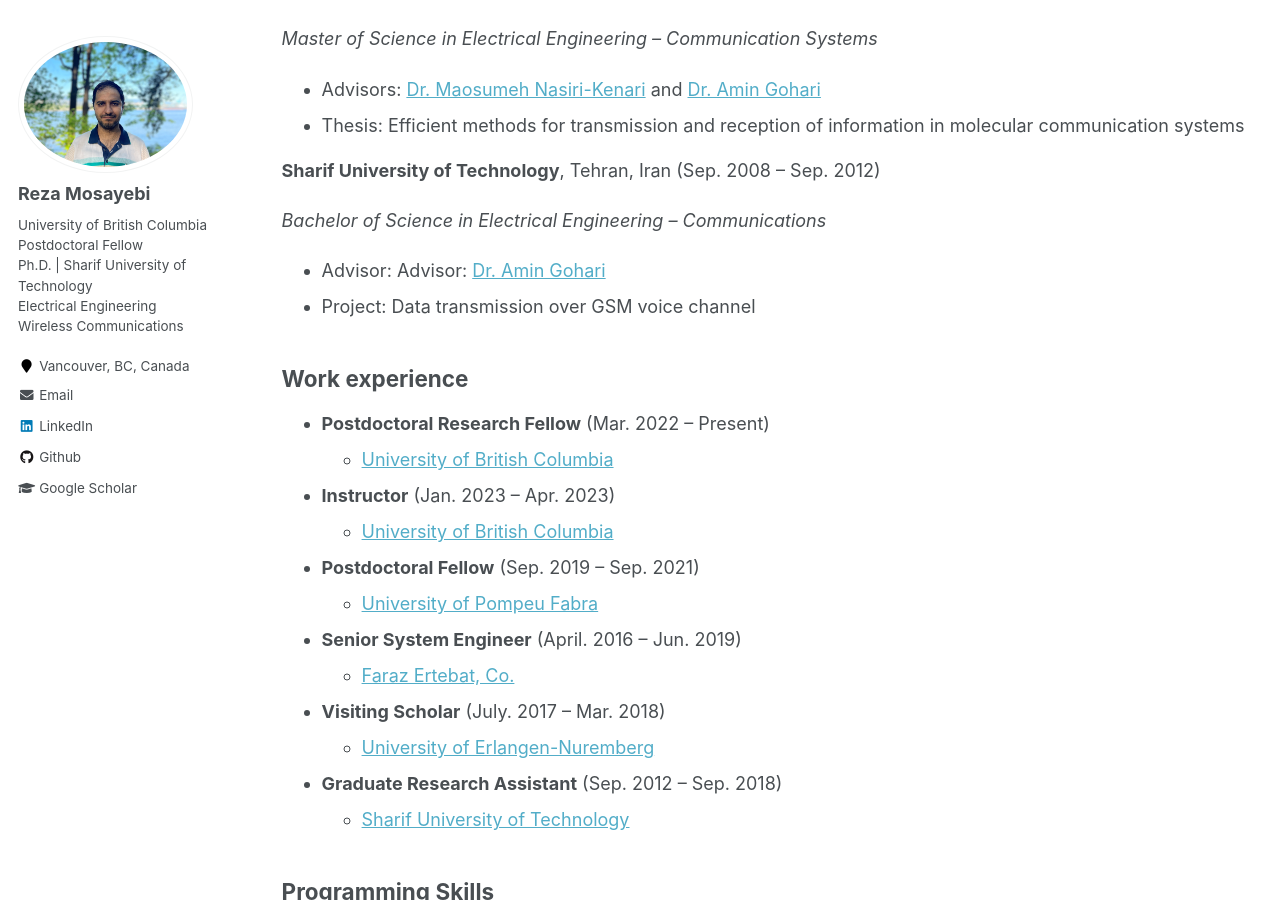
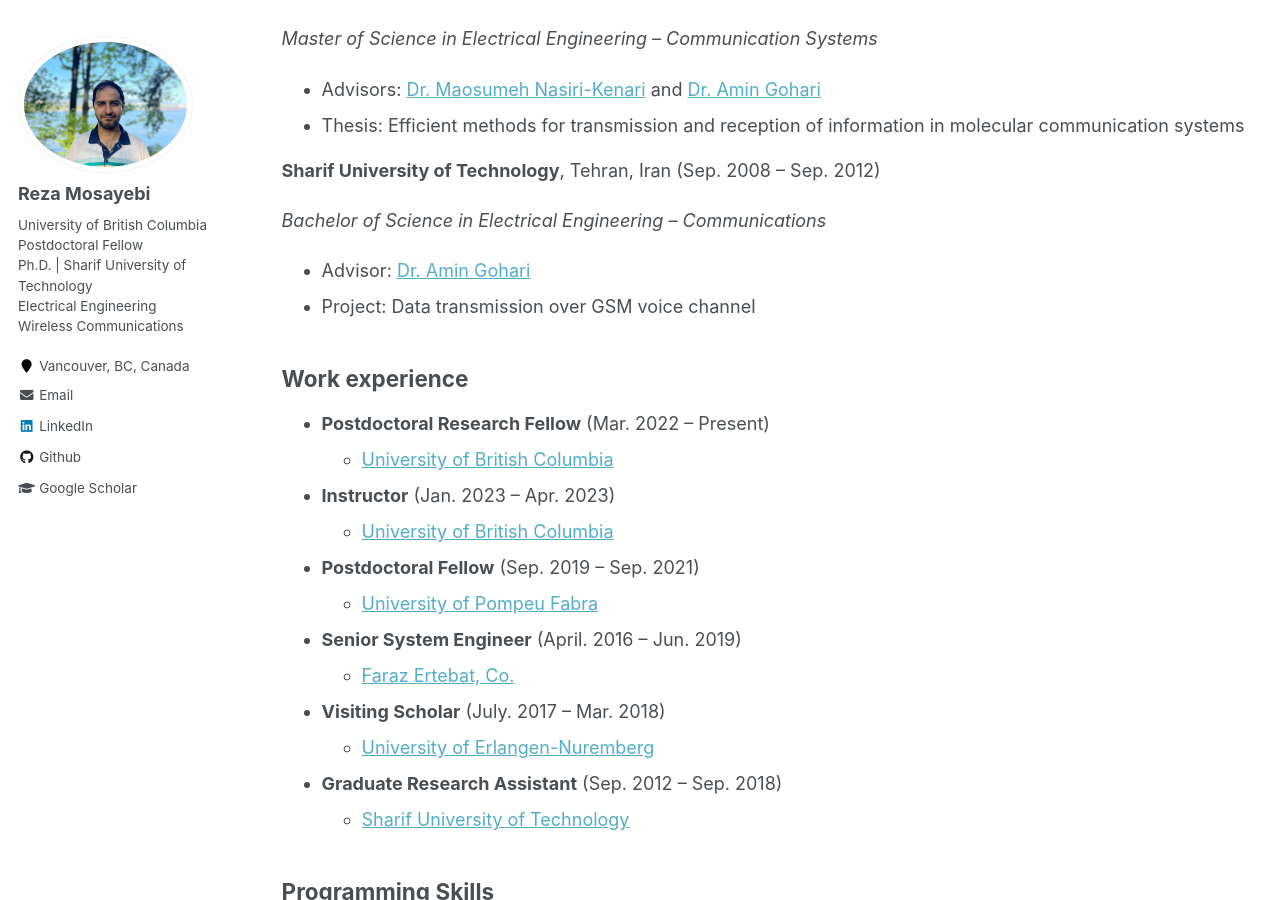
Before and after one commit to rmosayebi/rmosayebi.github.io, a Jekyll site: the page built from _pages/cv.md, in a window 1280 px wide and 900 px high, scrolled down 460 px. Built offline with Jekyll 4.4.1, drawn with Linux system fonts in a browser that asks for light colours.

Commit message:
Initial commit

```diff
--- a/_pages/cv.md
+++ b/_pages/cv.md
@@ -26,7 +26,7 @@
 **Sharif University of Technology**, Tehran, Iran (Sep. 2008 -- Sep. 2012)
 
 *Bachelor of Science in Electrical Engineering -- Communications*
-* Advisor: Advisor: [Dr. Amin Gohari](http://sharif.edu/~aminzadeh/)
+* Advisor: [Dr. Amin Gohari](http://sharif.edu/~aminzadeh/)
 * Project: Data transmission over GSM voice channel
 
 Work experience
```
